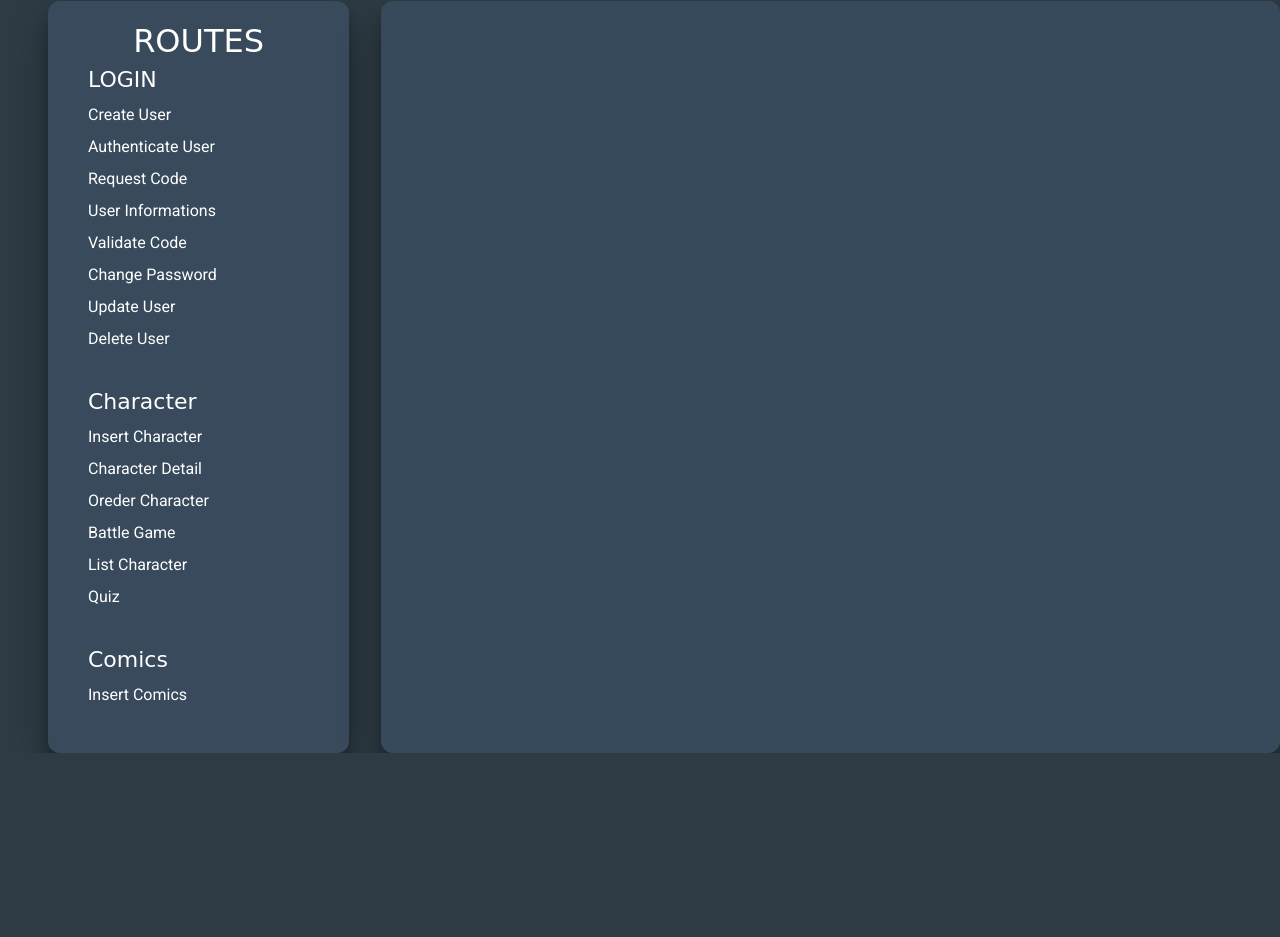
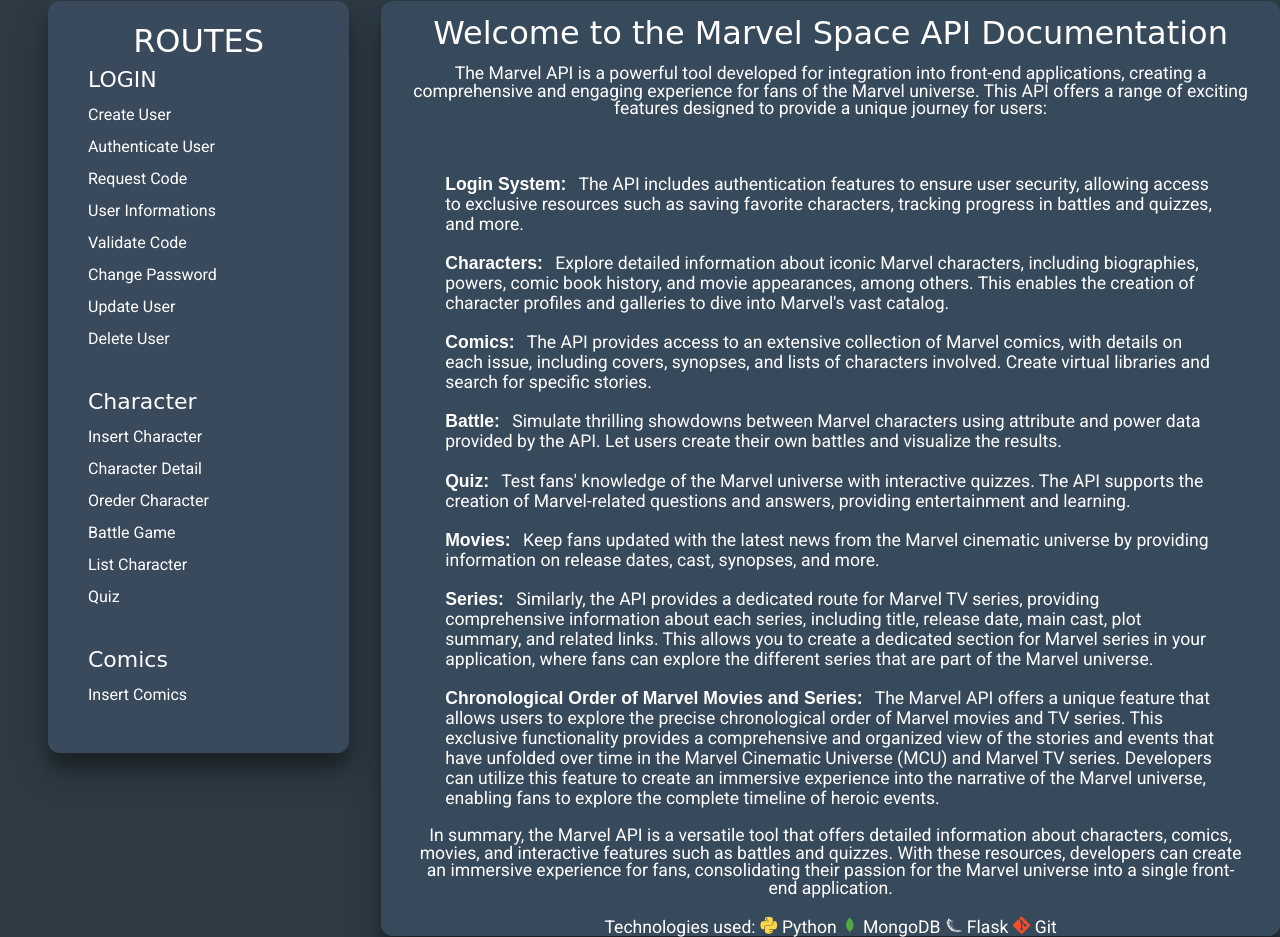
Before and after one commit to vsenadev/marvel-space, a plain HTML site: page documentation/index.html in a window 1280 px wide. Shown: the part 169-1106 px from the top of the page. Before the commit the page ends 922 px from the top, so only its background shows below. Drawn offline with nearby package versions, Linux system fonts and the light colour scheme; a web font is replaced by a local one.

Commit message:
home page finished

```diff
--- a/documentation/index.html
+++ b/documentation/index.html
@@ -1,5 +1,5 @@
 <!DOCTYPE html>
-<html lang="pt-br">
+<html lang="en-US">
 <head>
     <meta charset="UTF-8">
     <meta name="viewport" content="width=device-width, initial-scale=1.0">
@@ -7,6 +7,7 @@
     <title>MarvelSpace Documentation</title>
     <link rel="stylesheet" href="static/reset.css">
     <link rel="stylesheet" href="static/style.css">
+    <link rel="stylesheet" href="https://cdn.jsdelivr.net/gh/devicons/devicon@v2.15.1/devicon.min.css">
 </head>
 <body>
     <header class="header">
@@ -50,6 +51,42 @@
                 </div>
             </aside>
             <div class="container__content_main">
+                <h4 class="container__content_main_title">Welcome to the Marvel Space API Documentation</h4>
+                <div class="container__content_main_section">
+                    <p class="container__content_main_section_description">The Marvel API is a powerful tool developed for integration into front-end applications, creating a comprehensive and engaging experience for fans of the Marvel universe. This API offers a range of exciting features designed to provide a unique journey for users:</p>
+                    <br>
+                    <div class="container__content_main_section">
+                        <div class="container__content_main_section_div">
+                            <p><strong>Login System:</strong> The API includes authentication features to ensure user security, allowing access to exclusive resources such as saving favorite characters, tracking progress in battles and quizzes, and more.</p>
+                        </div>
+                        <div class="container__content_main_section_div">
+                            <p><strong>Characters:</strong> Explore detailed information about iconic Marvel characters, including biographies, powers, comic book history, and movie appearances, among others. This enables the creation of character profiles and galleries to dive into Marvel's vast catalog.</p>
+                        </div>
+                        <div class="container__content_main_section_div">
+                            <p><strong>Comics:</strong> The API provides access to an extensive collection of Marvel comics, with details on each issue, including covers, synopses, and lists of characters involved. Create virtual libraries and search for specific stories.</p>
+                        </div>
+                        <div class="container__content_main_section_div">
+                            <p><strong>Battle:</strong> Simulate thrilling showdowns between Marvel characters using attribute and power data provided by the API. Let users create their own battles and visualize the results.</p>
+                        </div>
+                        <div class="container__content_main_section_div">
+                            <p><strong>Quiz:</strong> Test fans' knowledge of the Marvel universe with interactive quizzes. The API supports the creation of Marvel-related questions and answers, providing entertainment and learning.</p>
+                        </div>
+                        <div class="container__content_main_section_div">
+                            <p><strong>Movies:</strong> Keep fans updated with the latest news from the Marvel cinematic universe by providing information on release dates, cast, synopses, and more.</p>
+                        </div>
+                        <div class="container__content_main_section_div">
+                            <p><strong>Series:</strong> Similarly, the API provides a dedicated route for Marvel TV series, providing comprehensive information about each series, including title, release date, main cast, plot summary, and related links. This allows you to create a dedicated section for Marvel series in your application, where fans can explore the different series that are part of the Marvel universe.</p>
+                        </div>
+                        <div class="container__content_main_section_div">
+                            <p><strong>Chronological Order of Marvel Movies and Series:</strong> The Marvel API offers a unique feature that allows users to explore the precise chronological order of Marvel movies and TV series. This exclusive functionality provides a comprehensive and organized view of the stories and events that have unfolded over time in the Marvel Cinematic Universe (MCU) and Marvel TV series. Developers can utilize this feature to create an immersive experience into the narrative of the Marvel universe, enabling fans to explore the complete timeline of heroic events.</p>
+                        </div>
+                    </div>
+                    <p class="container__content_main_section_p">In summary, the Marvel API is a versatile tool that offers detailed information about characters, comics, movies, and interactive features such as battles and quizzes. With these resources, developers can create an immersive experience for fans, consolidating their passion for the Marvel universe into a single front-end application.</p>
+                    <span class="container__content_main_section_tec">Technologies used: <i class="devicon-python-plain colored icon-width"></i> Python <i class="devicon-mongodb-plain colored"></i> MongoDB <i class="devicon-flask-original"></i> Flask <i class="devicon-git-plain colored"></i> Git</span>
+
+
+                </div>
+
             </div>
         </section>
     </main>
--- a/documentation/static/style.css
+++ b/documentation/static/style.css
@@ -121,3 +121,52 @@
     border-radius: 12px;
     box-shadow: rgba(0, 0, 0, 0.3) 0 19px 38px, rgba(0, 0, 0, 0.22) 0 15px 12px;
 }
+
+.container__content_main_title{
+    font-family: var(--secondary-font);
+    color: #FFF;
+    font-size: 2rem;
+    text-align: center;
+    margin-top: 1rem;
+}
+
+.container__content_main_section{
+    color: #FFF;
+    font-family: var(--text-font);
+    font-size: 1.1rem;
+    padding: 0 2rem;
+    display: flex;
+    flex-direction: column;
+    gap: 1.2rem;
+}
+
+.container__content_main_section_description{
+    text-align: center;
+    margin-top: 16px;
+}
+
+.container__content_main_section_div{
+    display: flex;
+}
+
+.container__content_main_section_div p strong{
+    font-weight: 600;
+    font-family: var(--principal-font);
+    margin-right: 8px;
+}
+
+.container__content_main_section_div p{
+    line-height: 20px;
+}
+
+.icon-width{
+    width: 50rem;
+}
+
+.container__content_main_section_p{
+    text-align: center;
+}
+
+.container__content_main_section_tec{
+    text-align: center;
+}
```
